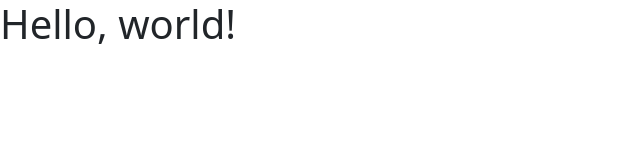
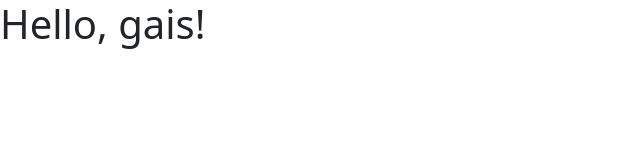
Before and after one commit to fnf-1/water-ground.github.io, a plain HTML site: page index.html in a window 1280 px wide. Shown: the whole page, without its empty margins (0-640 px from the left). Drawn offline with nearby package versions, Linux system fonts and the light colour scheme.

Commit message:
first commit

```diff
--- a/index.html
+++ b/index.html
@@ -11,7 +11,7 @@
     <title>Hello, world!</title>
   </head>
   <body>
-    <h1>Hello, world!</h1>
+    <h1>Hello, gais!</h1>
 
     <!-- Optional JavaScript; choose one of the two! -->
 
```
